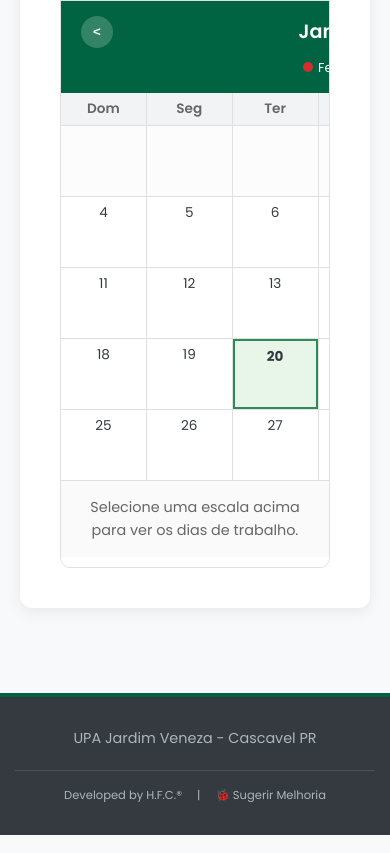
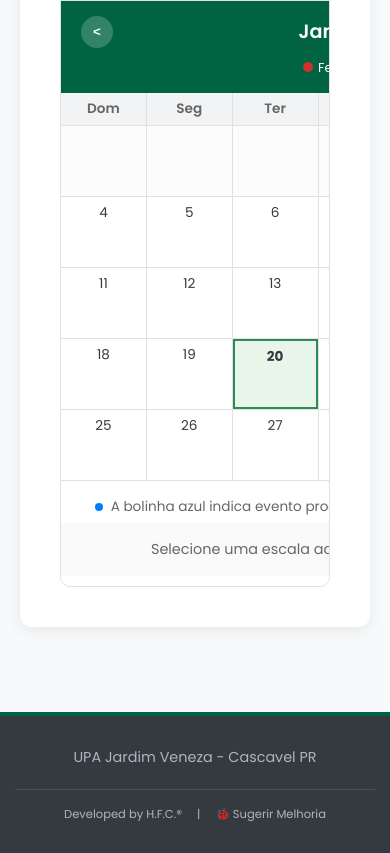
Before and after one commit to Harley-87/portal-upa, a website built with Vite: page index.html in a window 390 px wide. Shown: the part 954-1807 px from the top of the page. Built offline with nearby package versions, Linux system fonts and the light colour scheme; some packages are replaced by stand-ins of ours; no server answers; the database is empty.

Commit message:
Alterção da com de destaque do evento e legenda do evento

```diff
--- a/index.html
+++ b/index.html
@@ -95,7 +95,12 @@
             <div class="weekday-name">Qui</div>
             <div class="weekday-name">Sex</div>
             <div class="weekday-name">Sáb</div>
-            </div>
+          </div>
+
+          <div class="event-instruction">
+              <span class="dot-sample"></span>
+              <span>A bolinha azul indica evento programado. Clique na data para ver detalhes.</span>
+          </div>
 
           <footer class="calendar-footer" id="calendarFooter">
             <p>Selecione uma escala para ver os dias de trabalho.</p>
--- a/src/styles/components.css
+++ b/src/styles/components.css
@@ -360,7 +360,7 @@
   right: 5px;
   width: 8px;
   height: 8px;
-  background-color: var(--cor-destaque-vermelho); /* Laranja/Vermelho */
+  background-color: #007bff; /* Azul */
   border-radius: 50%;
   box-shadow: 0 0 2px rgba(0,0,0,0.3);
   z-index: 2;
@@ -424,6 +424,27 @@
 }
 .admin-access-link:hover { opacity: 1; filter: none; }
 
+/* --- LEGENDA DE INSTRUÇÃO DO CALENDÁRIO --- */
+.event-instruction {
+    display: flex;
+    justify-content: center;
+    align-items: center;
+    gap: 8px; /* Espaço entre a bolinha e o texto */
+    margin-top: 15px;
+    margin-bottom: 5px;
+    font-size: 0.85rem;
+    color: #666; /* Cinza suave */
+}
+
+/* Cria a bolinha de exemplo na legenda */
+.dot-sample {
+    width: 8px;
+    height: 8px;
+    background-color: #007bff; /* O MESMO AZUL que você escolheu acima */
+    border-radius: 50%;
+    display: inline-block;
+}
+
 /* --- RESPONSIVIDADE DO CALENDÁRIO (MOBILE) --- */
 @media (max-width: 768px) {
 
@@ -438,9 +459,12 @@
      Assim, o cabeçalho verde, o seletor e os dias esticam juntos. */
   .calendar-grid,
   .calendar-header,
-  .calendar-controls {
-    min-width: 600px; /* Largura mínima para não quebrar o layout */
-    width: 100%;      /* Garante que ocupem espaço se a tela for maior que 600px */
+  .calendar-controls,
+  .event-instruction,      /* <--- NOVO: Legenda também estica */
+  .workload-summary,
+  .calendar-footer {      /* <--- IMPORTANTE: Rodapé também deve esticar se tiver */
+    min-width: 600px;      /* Largura mínima para manter a proporção */
+    width: 100%;
   }
 
   /* 3. Ajustes internos do Cabeçalho para Mobile */
```
